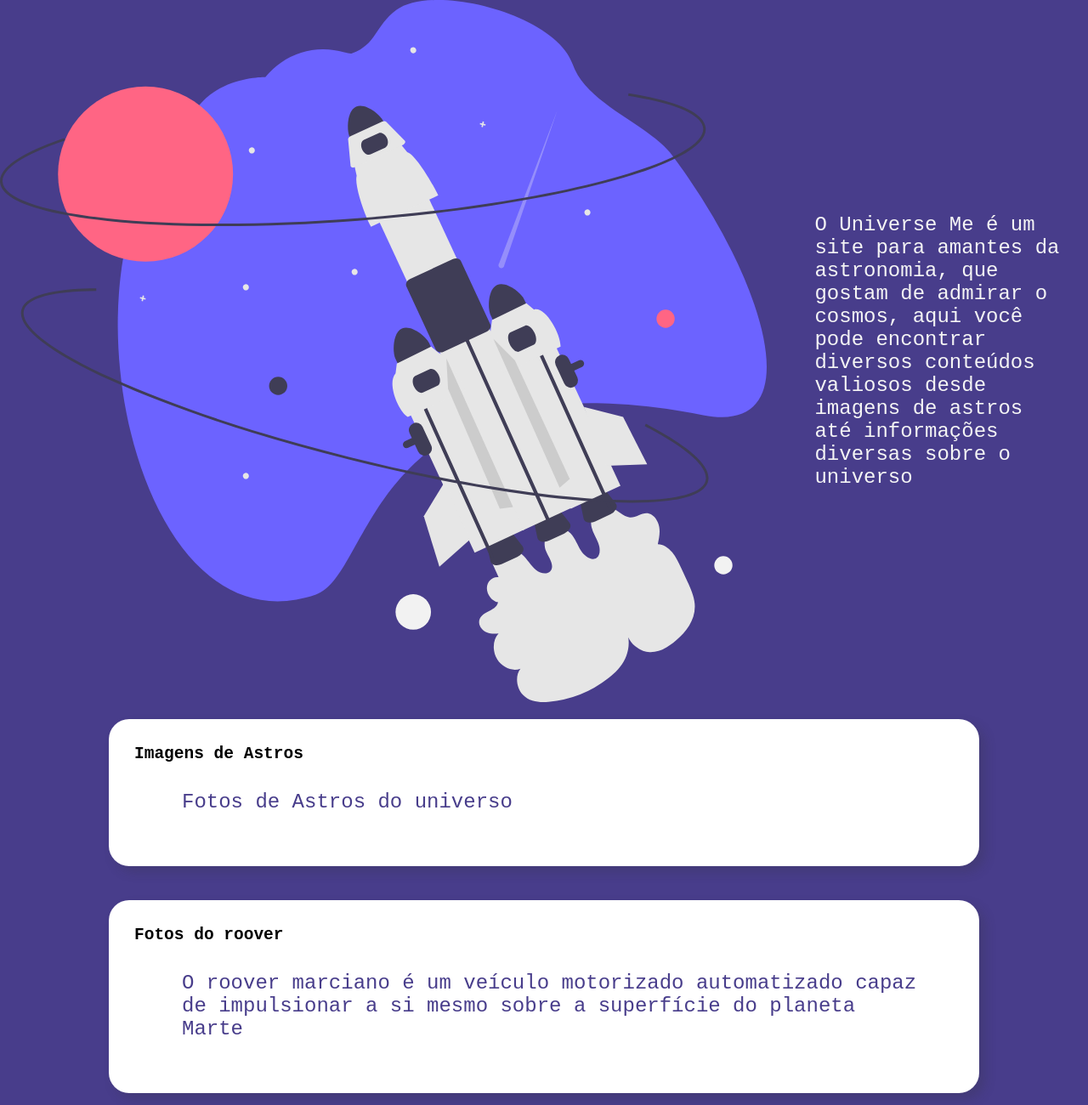
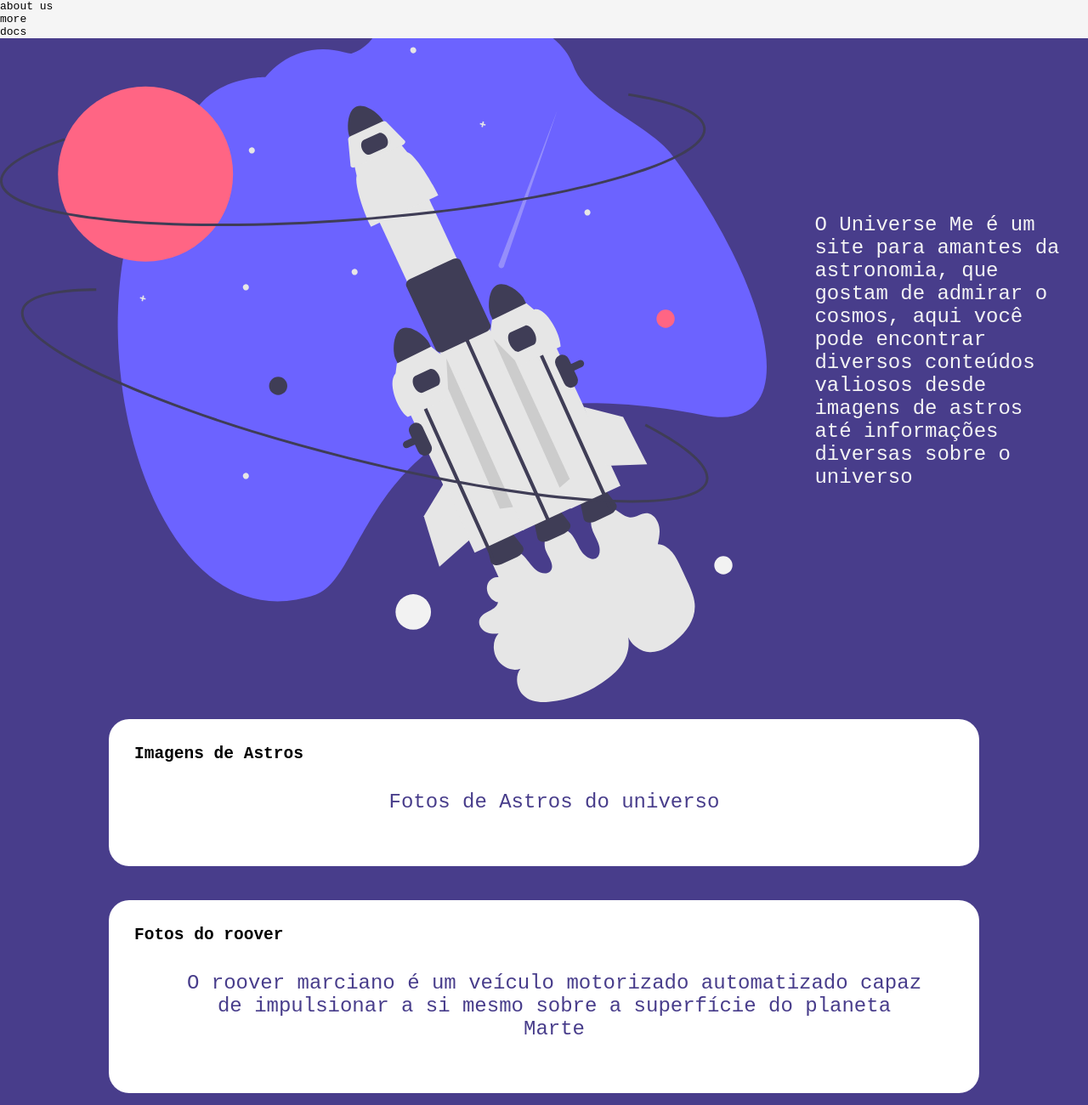
Before and after one commit to Luc4sGomes/UniverseMe, a website: page index.html in a window 1280 px wide. Shown: the top 1300 px of the page at 85% size. Drawn offline with Linux system fonts and the light colour scheme.

Commit message:
added header in main page and adjustes

```diff
--- a/index.html
+++ b/index.html
@@ -13,7 +13,17 @@
   </head>
 
   <body>
-    <header></header>
+    <header>
+      <div class="container-header">
+        <nav>
+          <ul>
+            <li>about us</li>
+            <li>more</li>
+            <li>docs</li>
+          </ul>
+        </nav>
+      </div>
+    </header>
     <main>
       <section class="keep-info-main">
         <img src="/src/img/undraw_outer_space_re_u9vd.svg" alt="rocket" />
@@ -33,7 +43,7 @@
           </div>
         </a>
         <a href="/src/views/card2.html" class="keep-info-cards">
-          <div class="card" id="card">
+          <div class="card">
             <h2>Fotos do roover</h2>
             <p class="paragraph-banner">
               O roover marciano é um veículo motorizado automatizado capaz de
--- a/src/css/style.css
+++ b/src/css/style.css
@@ -9,6 +9,14 @@ body {
   background-color: #483d8b;
   height: 100vh;
   width: 100vw;
+}
+
+.container-header{
+  background-color: whitesmoke;
+  height: 64
+  px;
+  position: fixed;
+  width: 100%;
 }
 
 p {
@@ -43,7 +51,6 @@ h2 {
 .card {
   border-radius: 24px;
   background-color: white;
-  box-shadow: 7px 7px 13px 0px rgba(50, 50, 50, 0.22);
   padding: 30px;
   margin: 20px;
   width: 64rem;
@@ -56,6 +63,7 @@ h2 {
 
 .paragraph-banner {
   color: #483d8b;
+  text-align: center;
 }
 
 
@@ -66,6 +74,8 @@ h2 {
 footer {
   background-color: white;
   margin-top: 64px;
+  border-top-right-radius: 24px;
+  border-top-left-radius: 24px;
 }
 
 .paragraph-footer {
@@ -80,11 +90,11 @@ body::-webkit-scrollbar {
 }
 
 body::-webkit-scrollbar-track {
-  background: #483d8b;        /* color of the tracking area */
+  background: white;        /* color of the tracking area */
 }
 
 body::-webkit-scrollbar-thumb {
-  background-color: whitesmoke;    /* color of the scroll thumb */
+  background-color:  #483d8b;    /* color of the scroll thumb */
   border-radius: 20px;       /* roundness of the scroll thumb */
   border: 3px solid gray;  /* creates padding around scroll thumb */
 }
```
